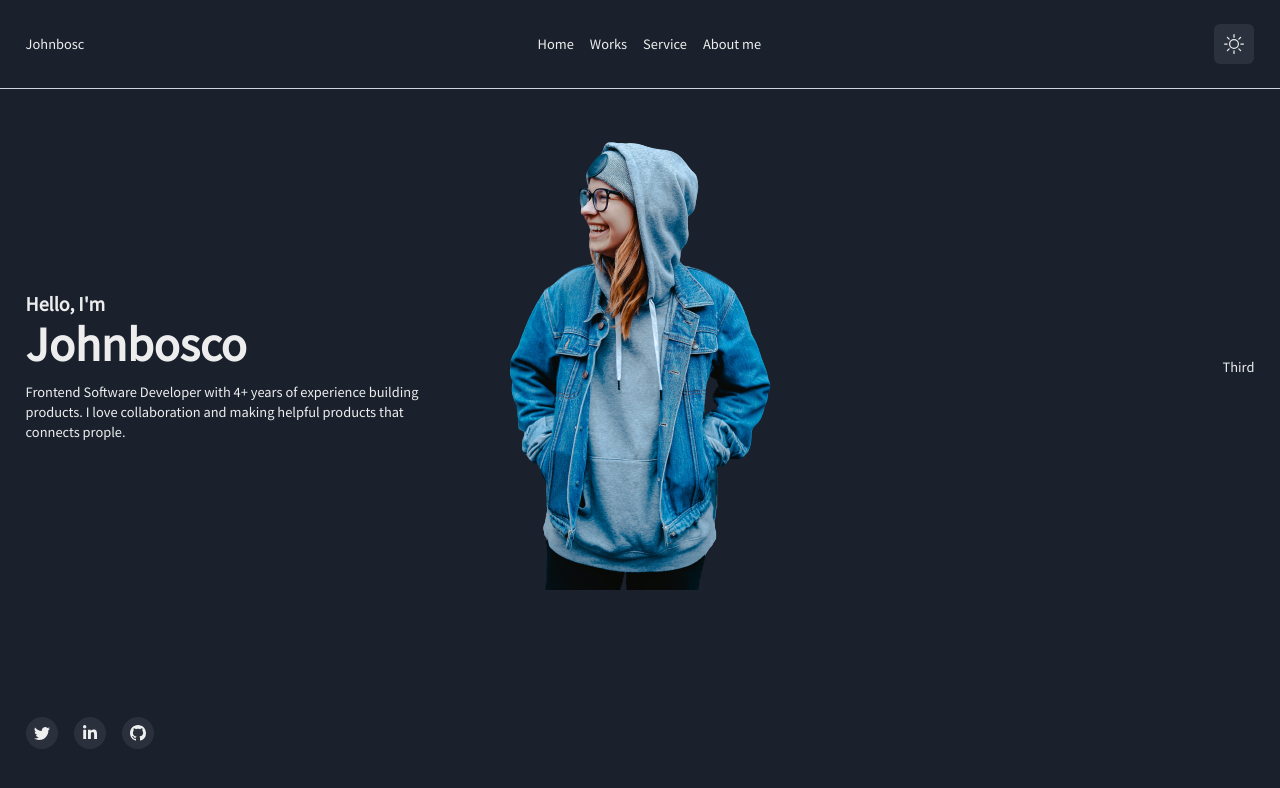
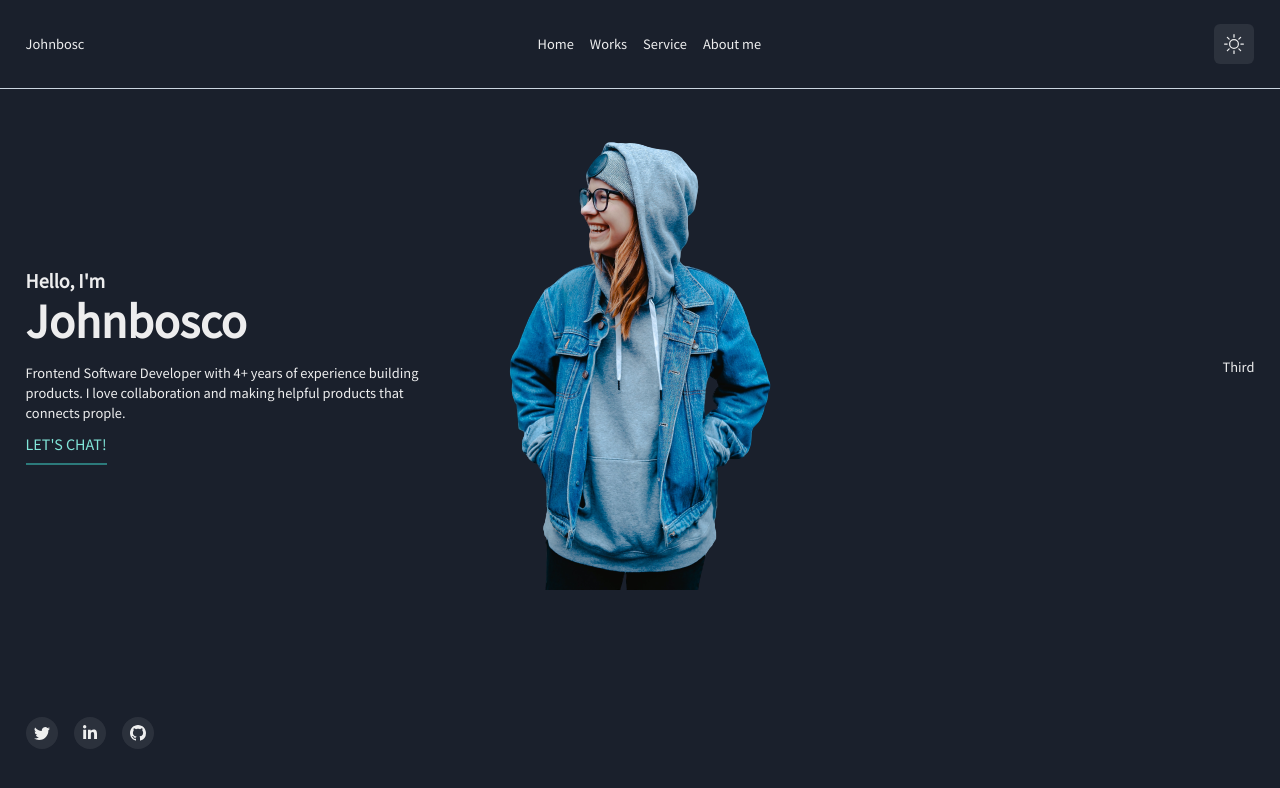
Before and after one commit to OkoloJohnbosco/portfolio, a Next.js app: page / in a window 1280 px wide. Shown: the top 788 px of the page. Built offline with nearby package versions, Linux system fonts and the light colour scheme; a web font is replaced by a local one.

Commit message:
added the let's talk button

```diff
--- a/components/header/index.tsx
+++ b/components/header/index.tsx
@@ -1,5 +1,12 @@
 import React from "react";
-import { Box, Stack, Text, SimpleGrid, Heading } from "@chakra-ui/react";
+import {
+  Button,
+  Box,
+  Stack,
+  Text,
+  SimpleGrid,
+  Heading,
+} from "@chakra-ui/react";
 import Section from "../section";
 import Image from "next/image";
 import profileImg from "../../public/images/profile.png";
@@ -12,7 +19,7 @@ function Header() {
         <Socials />
         <SimpleGrid columns={3} columnGap={4} alignItems="center">
           <Stack>
-            <Stack>
+            <Stack spacing={3}>
               <Stack spacing={0}>
                 <Heading fontSize="xl">Hello, I'm</Heading>
                 <Heading fontSize="3rem">Johnbosco</Heading>
@@ -22,6 +29,22 @@ function Header() {
                 products. I love collaboration and making helpful products that
                 connects prople.
               </Text>
+              <Stack>
+                <Button
+                  variant="ghost"
+                  fontWeight="normal"
+                  rounded={0}
+                  p={0}
+                  w="min-content"
+                  h="min-content"
+                  colorScheme="teal"
+                  pb={2}
+                  borderBottom="2px solid"
+                  borderColor="teal.600"
+                >
+                  LET'S CHAT!
+                </Button>
+              </Stack>
             </Stack>
           </Stack>
           <Stack alignItems="center">
```
